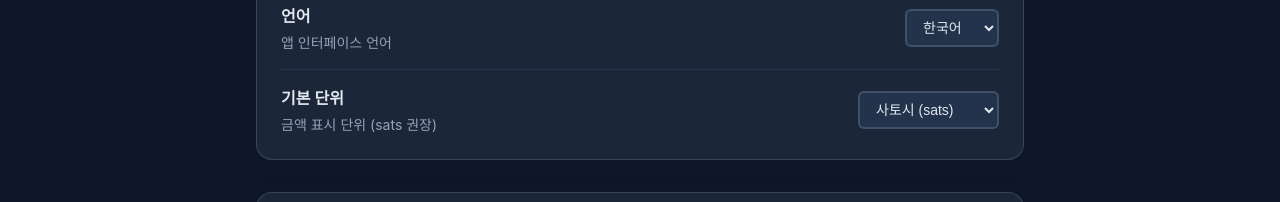
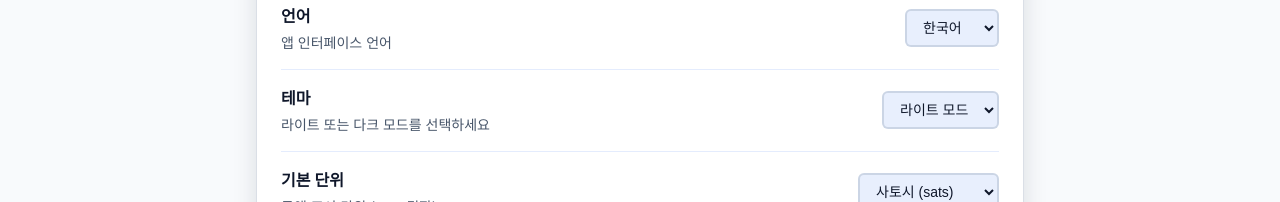
Before and after one commit to onebitebitcoin/pay, a React (Create React App) app in the folder frontend/: page /settings in a window 1280 px wide. Shown: the part 405-607 px from the top of the page. Built offline with nearby package versions, Linux system fonts and the light colour scheme; no server answers.

Commit message:
feat: add light mode default and theme selector

```diff
--- a/frontend/src/App.js
+++ b/frontend/src/App.js
@@ -1,4 +1,4 @@
-import React from 'react';
+import React, { useEffect } from 'react';
 import { BrowserRouter as Router, Routes, Route } from 'react-router-dom';
 import Layout from './components/Layout';
 import InstallPrompt from './components/InstallPrompt';
@@ -9,6 +9,8 @@ import Settings from './pages/Settings';
 import AddStore from './pages/AddStore';
 import TransactionDetail from './pages/TransactionDetail';
 import PaymentSuccess from './pages/PaymentSuccess';
+import { applyTheme, getStoredTheme } from './utils/theme';
+
 function AppContent() {
   return (
     <Router>
@@ -32,6 +34,31 @@ function AppContent() {
 }
 
 function App() {
+  useEffect(() => {
+    const initialTheme = getStoredTheme();
+    applyTheme(initialTheme);
+
+    const handleStorage = (event) => {
+      if (event.key !== 'app_settings' || !event.newValue) {
+        return;
+      }
+
+      try {
+        const parsed = JSON.parse(event.newValue);
+        if (parsed && parsed.theme) {
+          applyTheme(parsed.theme);
+        }
+      } catch (error) {
+        console.error('Failed to apply theme from storage', error);
+      }
+    };
+
+    window.addEventListener('storage', handleStorage);
+    return () => {
+      window.removeEventListener('storage', handleStorage);
+    };
+  }, []);
+
   return (
     <AppContent />
   );
--- a/frontend/src/index.css
+++ b/frontend/src/index.css
@@ -5,7 +5,42 @@
 }
 
 :root {
-  color-scheme: light only;
+  color-scheme: light;
+  --bg: #f8fafc;
+  --bg-gradient: linear-gradient(180deg, #f8fafc 0%, #e2e8f0 60%, #dbeafe 100%);
+  --card-bg: rgba(255, 255, 255, 0.9);
+  --surface-bg: rgba(255, 255, 255, 0.85);
+  --text: #0f172a;
+  --muted: #475569;
+  --border: rgba(148, 163, 184, 0.35);
+  --primary: #2563eb;
+  --primary-600: #1d4ed8;
+  --primary-light: #60a5fa;
+  --primary-rgb: 37, 99, 235;
+  --secondary: #1e40af;
+  --secondary-600: #1e3a8a;
+  --secondary-rgb: 30, 64, 175;
+  --accent: #38bdf8;
+  --accent-600: #0ea5e9;
+  --accent-rgb: 56, 189, 248;
+  --success: #22c55e;
+  --success-rgb: 34, 197, 94;
+  --danger: #f87171;
+  --danger-rgb: 248, 113, 113;
+  --info: #38bdf8;
+  --info-rgb: 56, 189, 248;
+  --radius: 16px;
+  --shadow-sm: 0 1px 3px 0 rgb(15 23 42 / 0.08);
+  --shadow-md: 0 8px 24px 0 rgb(15 23 42 / 0.12);
+  --shadow-lg: 0 20px 45px 0 rgb(15 23 42 / 0.16);
+}
+
+:root.light {
+  color-scheme: light;
+}
+
+:root.dark {
+  color-scheme: dark;
   --bg: #0f172a;
   --bg-gradient: linear-gradient(180deg, #0f172a 0%, #111827 60%, #1f2937 100%);
   --card-bg: rgba(30, 41, 59, 0.88);
--- a/frontend/src/locales/en.json
+++ b/frontend/src/locales/en.json
@@ -134,6 +134,10 @@
     "walletNamePlaceholder": "e.g., John",
     "language": "Language",
     "languageDesc": "App interface language",
+    "theme": "Theme",
+    "themeDesc": "Choose light or dark appearance",
+    "light": "Light",
+    "dark": "Dark",
     "currency": "Default Unit",
     "currencyDesc": "Amount display unit (sats recommended)",
     "security": "Security Settings",
--- a/frontend/src/locales/ja.json
+++ b/frontend/src/locales/ja.json
@@ -134,6 +134,10 @@
     "walletNamePlaceholder": "例: 太郎",
     "language": "言語",
     "languageDesc": "アプリインターフェース言語",
+    "theme": "テーマ",
+    "themeDesc": "ライトまたはダークの外観を選択",
+    "light": "ライトモード",
+    "dark": "ダークモード",
     "currency": "デフォルト単位",
     "currencyDesc": "金額表示単位（sats推奨）",
     "security": "セキュリティ設定",
--- a/frontend/src/locales/ko.json
+++ b/frontend/src/locales/ko.json
@@ -134,6 +134,10 @@
     "walletNamePlaceholder": "예: 홍길동",
     "language": "언어",
     "languageDesc": "앱 인터페이스 언어",
+    "theme": "테마",
+    "themeDesc": "라이트 또는 다크 모드를 선택하세요",
+    "light": "라이트 모드",
+    "dark": "다크 모드",
     "currency": "기본 단위",
     "currencyDesc": "금액 표시 단위 (sats 권장)",
     "security": "보안 설정",
--- a/frontend/src/pages/Settings.js
+++ b/frontend/src/pages/Settings.js
@@ -4,6 +4,7 @@ import { useTranslation } from 'react-i18next';
 import { DEFAULT_MINT_URL } from '../config';
 import './Settings.css';
 import Icon from '../components/Icon';
+import { applyTheme, normalizeTheme } from '../utils/theme';
 
 function Settings() {
   const { t, i18n } = useTranslation();
@@ -11,6 +12,7 @@ function Settings() {
   const [settings, setSettings] = useState({
     walletName: '',
     language: 'ko',
+    theme: 'light',
     currency: 'SATS',
     notifications: true,
     mintUrl: '',
@@ -54,6 +56,7 @@ function Settings() {
       const defaultSettings = {
         walletName: '',
         language: 'ko',
+        theme: 'light',
         currency: 'SATS',
         notifications: true,
         mintUrl: DEFAULT_MINT_URL,
@@ -67,18 +70,22 @@ function Settings() {
           ...defaultSettings,
           ...parsed,
           mintUrl: parsed.mintUrl || DEFAULT_MINT_URL,
-          backupMintUrl: parsed.backupMintUrl || ''
+          backupMintUrl: parsed.backupMintUrl || '',
+          theme: normalizeTheme(parsed.theme || defaultSettings.theme)
         };
         setSettings(merged);
+        applyTheme(merged.theme);
       } else {
         setSettings(defaultSettings);
         localStorage.setItem('app_settings', JSON.stringify(defaultSettings));
+        applyTheme(defaultSettings.theme);
       }
     } catch (e) {
       console.error('Failed to load settings:', e);
       const fallback = {
         walletName: '',
         language: 'ko',
+        theme: 'light',
         currency: 'SATS',
         notifications: true,
         mintUrl: DEFAULT_MINT_URL,
@@ -87,6 +94,7 @@ function Settings() {
         pinEnabled: false
       };
       setSettings(fallback);
+      applyTheme(fallback.theme);
     }
   }, []);
 
@@ -100,16 +108,21 @@ function Settings() {
   };
 
   const handleSettingChange = (key, value) => {
+    const nextValue = key === 'theme' ? normalizeTheme(value) : value;
     const newSettings = {
       ...settings,
-      [key]: value
+      [key]: nextValue
     };
     setSettings(newSettings);
     saveSettings(newSettings);
 
     // Change language immediately when language setting changes
     if (key === 'language') {
-      i18n.changeLanguage(value);
+      i18n.changeLanguage(nextValue);
+    }
+
+    if (key === 'theme') {
+      applyTheme(nextValue);
     }
   };
 
@@ -229,16 +242,21 @@ function Settings() {
           localStorage.removeItem('cashu_backup_dismissed');
           localStorage.removeItem('app_pin');
 
+          const resetSettings = {
+            ...settings,
+            mintUrl: DEFAULT_MINT_URL,
+            pinEnabled: false,
+            theme: 'light'
+          };
+
           setSettings(prev => ({
             ...prev,
             mintUrl: DEFAULT_MINT_URL,
-            pinEnabled: false
+            pinEnabled: false,
+            theme: 'light'
           }));
-          saveSettings({
-            ...settings,
-            mintUrl: DEFAULT_MINT_URL,
-            pinEnabled: false
-          });
+          saveSettings(resetSettings);
+          applyTheme('light');
 
           addToast(t('messages.walletReset'), 'success');
           setTimeout(() => window.location.reload(), 1000);
@@ -298,6 +316,21 @@ function Settings() {
               <option value="ko">{t('settings.korean')}</option>
               <option value="en">{t('settings.english')}</option>
               <option value="ja">{t('settings.japanese')}</option>
+            </select>
+          </div>
+
+          <div className="setting-item">
+            <div className="setting-info">
+              <div className="setting-title">{t('settings.theme')}</div>
+              <div className="setting-description">{t('settings.themeDesc')}</div>
+            </div>
+            <select
+              value={settings.theme || 'light'}
+              onChange={(e) => handleSettingChange('theme', e.target.value)}
+              className="setting-select"
+            >
+              <option value="light">{t('settings.light')}</option>
+              <option value="dark">{t('settings.dark')}</option>
             </select>
           </div>
 
--- /dev/null
+++ b/frontend/src/utils/theme.js
@@ -0,0 +1,70 @@
+const DEFAULT_THEME = 'light';
+const VALID_THEMES = ['light', 'dark'];
+
+const normalizeTheme = (theme) => {
+  if (typeof theme !== 'string') {
+    return DEFAULT_THEME;
+  }
+  const normalized = theme.toLowerCase();
+  return VALID_THEMES.includes(normalized) ? normalized : DEFAULT_THEME;
+};
+
+export const getStoredTheme = () => {
+  if (typeof window === 'undefined') {
+    return DEFAULT_THEME;
+  }
+
+  try {
+    const saved = window.localStorage.getItem('app_settings');
+    if (!saved) {
+      return DEFAULT_THEME;
+    }
+
+    const parsed = JSON.parse(saved);
+    if (parsed && parsed.theme) {
+      return normalizeTheme(parsed.theme);
+    }
+  } catch (error) {
+    console.error('Failed to read stored theme', error);
+  }
+
+  return DEFAULT_THEME;
+};
+
+export const applyTheme = (theme) => {
+  if (typeof document === 'undefined') {
+    return;
+  }
+
+  const normalized = normalizeTheme(theme);
+  const root = document.documentElement;
+
+  root.classList.remove('light', 'dark');
+  root.classList.add(normalized);
+  root.setAttribute('data-theme', normalized);
+  root.style.colorScheme = normalized;
+};
+
+export const updateStoredTheme = (theme) => {
+  if (typeof window === 'undefined') {
+    return;
+  }
+
+  const normalized = normalizeTheme(theme);
+
+  try {
+    const saved = window.localStorage.getItem('app_settings');
+    if (!saved) {
+      window.localStorage.setItem('app_settings', JSON.stringify({ theme: normalized }));
+      return;
+    }
+
+    const parsed = JSON.parse(saved) || {};
+    const nextSettings = { ...parsed, theme: normalized };
+    window.localStorage.setItem('app_settings', JSON.stringify(nextSettings));
+  } catch (error) {
+    console.error('Failed to persist theme', error);
+  }
+};
+
+export { DEFAULT_THEME, VALID_THEMES, normalizeTheme };
```
